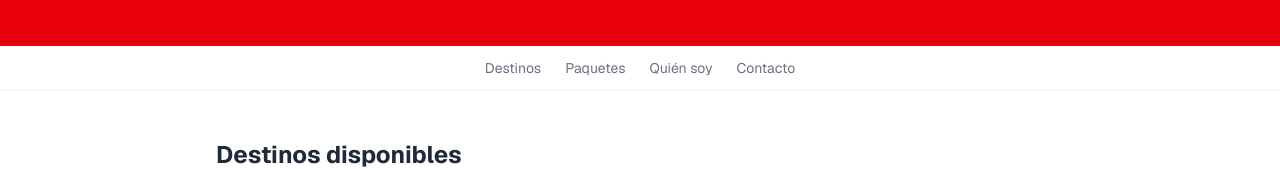
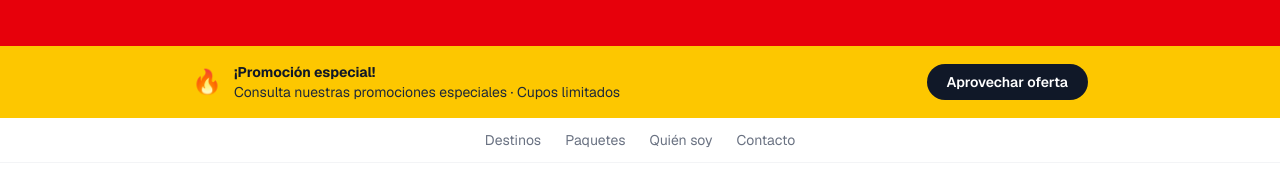
Before and after one commit to marroquininge/diana-travel, a Next.js app: page / in a window 1280 px wide. Shown: the part 317-486 px from the top of the page. Built offline with nearby package versions, Linux system fonts and the light colour scheme.

Commit message:
agrego banner promociones

```diff
--- a/app/page.tsx
+++ b/app/page.tsx
@@ -43,6 +43,22 @@ export default function Home() {
           </a>
           <a href="https://wa.me/573186624920" target="_blank" className="bg-green-500 text-white font-semibold px-6 py-3 rounded-full hover:bg-green-600 transition">
             WhatsApp directo
+          </a>
+        </div>
+      </section>
+
+{/* PROMOCIONES */}
+      <section className="bg-yellow-400 py-4 px-6">
+        <div className="max-w-4xl mx-auto flex flex-col sm:flex-row items-center justify-between gap-3">
+          <div className="flex items-center gap-3">
+            <span className="text-2xl">🔥</span>
+            <div>
+              <p className="font-bold text-gray-900 text-sm">¡Promoción especial!</p>
+              <p className="text-gray-800 text-sm">Consulta nuestras promociones especiales · Cupos limitados</p>
+            </div>
+          </div>
+          <a href="#contacto" className="bg-gray-900 text-white text-sm font-semibold px-5 py-2 rounded-full hover:bg-gray-700 transition whitespace-nowrap">
+            Aprovechar oferta
           </a>
         </div>
       </section>
```
